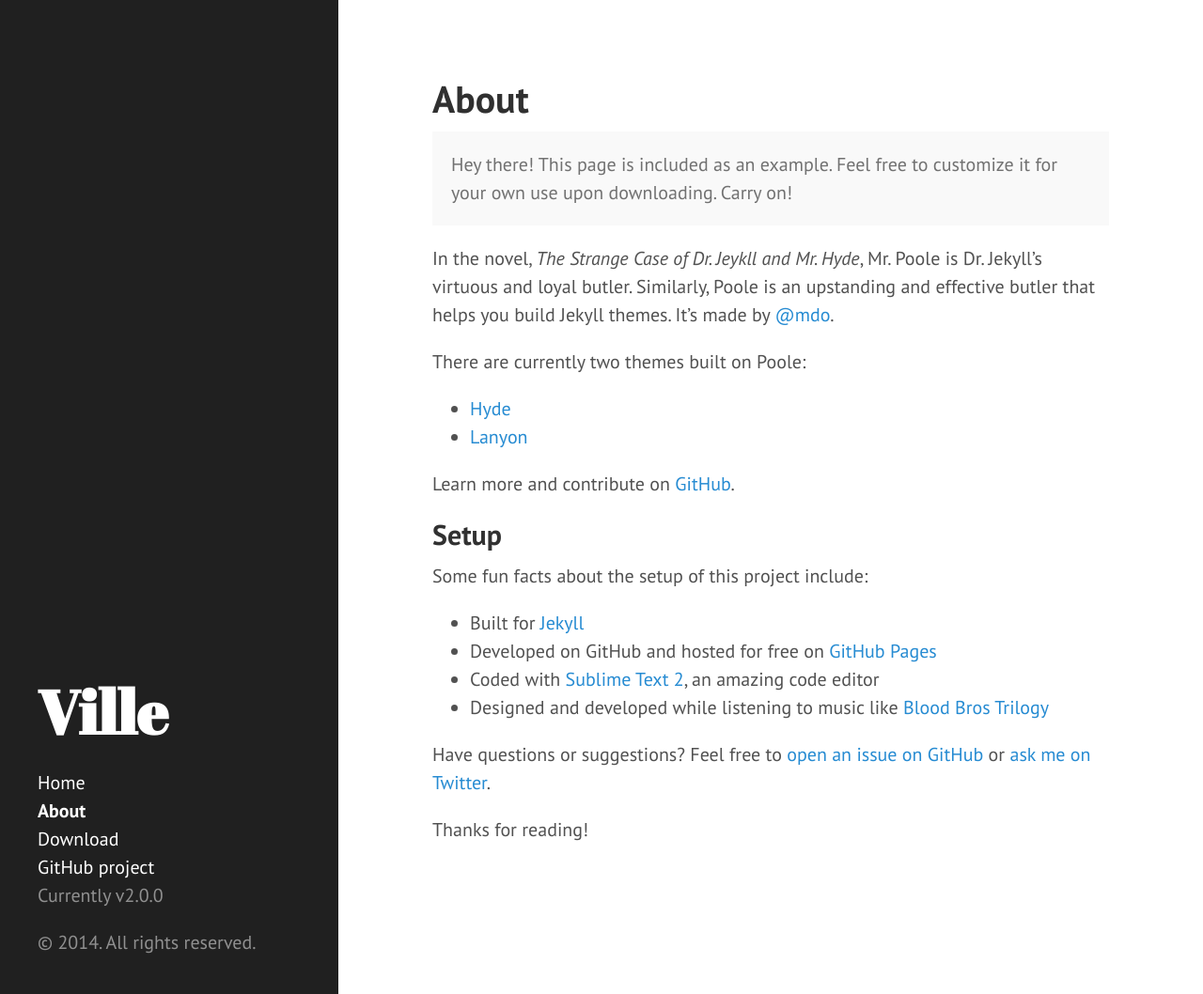
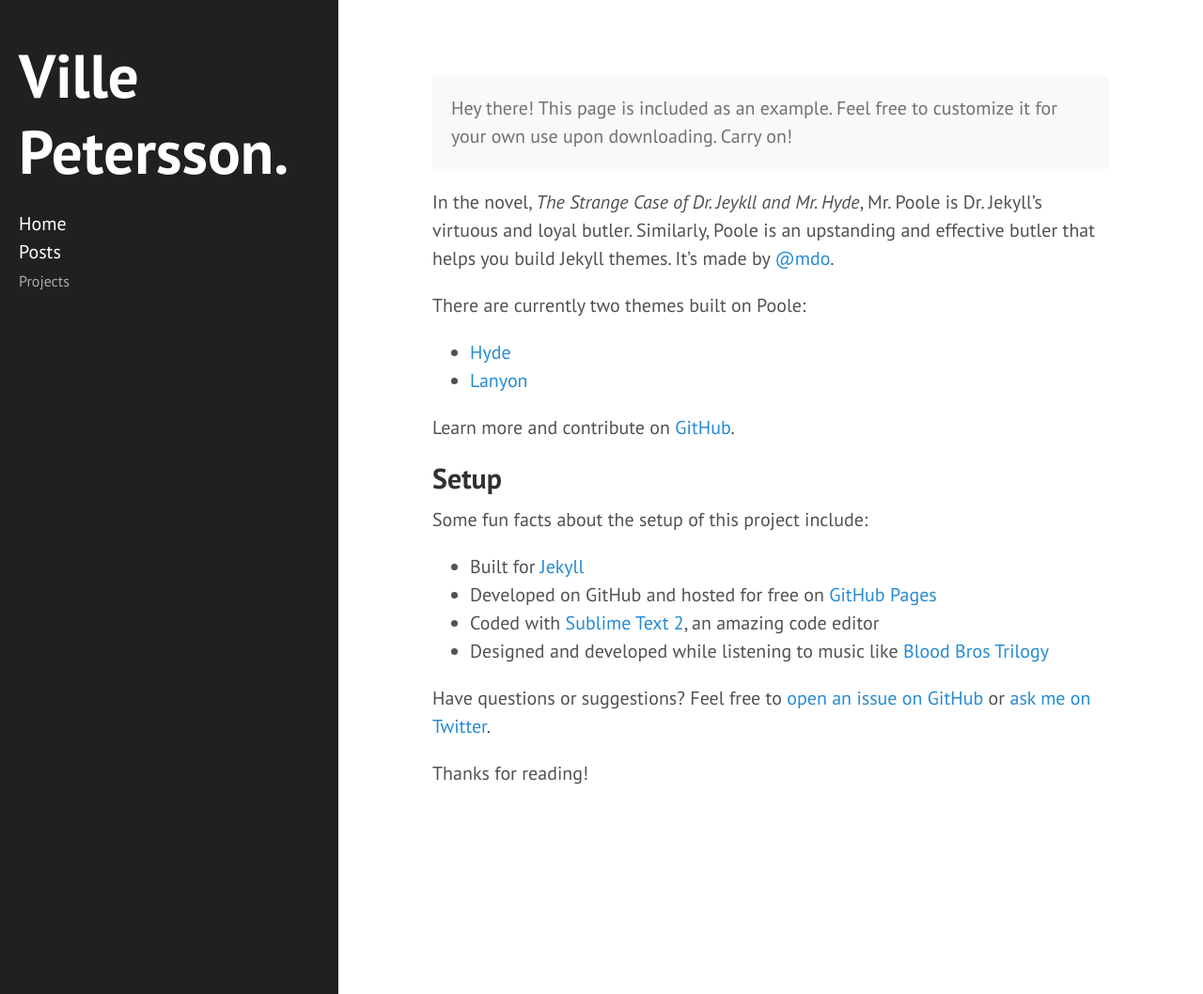
Before and after one commit to villepetersson/villepetersson.github.io, a Jekyll site: the page built from about.md, in a window 1280 px wide and 1058 px high. Shown: the whole window at 94% size. Built offline with Jekyll 4.4.1, drawn with Linux system fonts in a browser that asks for light colours; Markdown is read by kramdown in place of the engine named in the settings.

Commit message:
Some changes to the theme

```diff
--- a/_config.yml
+++ b/_config.yml
@@ -6,8 +6,8 @@
 permalink:        pretty
 
 # Setup
-title:            Ville
-tagline:          'Hugo Petersson'
+title:            'Ville Petersson.'
+tagline:          'Ville Petersson.'
 description:      ''
 url:              http://villep.se
 
@@ -16,6 +16,8 @@
   url:            http://villep.se
 
 paginate:         5
+paginate_path:    'posts/page:num'
+
 
 # Custom vars
 version:          2.0.0
--- a/_includes/sidebar.html
+++ b/_includes/sidebar.html
@@ -1,5 +1,5 @@
 <div class="sidebar">
-  <div class="container sidebar-sticky">
+  <div class="container sidebar">
     <div class="sidebar-about">
       <h1>{{ site.title }}</h1>
       <p class="lead">{{ site.description }}</p>
@@ -8,6 +8,12 @@
     <ul class="sidebar-nav">
       <li class="sidebar-nav-item{% if page.title == "Home" %} active{% endif %}">
         <a href="/">Home</a>
+      </li>
+      <li class="sidebar-nav-item{% if page.title == "Posts" %} active{% endif %}">
+        <a href="/posts/">Posts</a>
+      </li>
+      <li class="sidebar-nav-desc">
+        Projects
       </li>
 
       {% comment %}
@@ -26,11 +32,6 @@
         {% endif %}
       {% endfor %}
 
-      <li class="sidebar-nav-item"><a href="{{ site.github.repo }}/archive/v{{ site.version }}.zip">Download</a></li>
-      <li class="sidebar-nav-item"><a href="{{ site.github.repo }}">GitHub project</a></li>
-      <li class="sidebar-nav-item">Currently v{{ site.version }}</li>
     </ul>
-
-    <p>&copy; {{ site.time | date: '%Y' }}. All rights reserved.</p>
   </div>
 </div>
--- a/public/css/hyde.css
+++ b/public/css/hyde.css
@@ -79,7 +79,7 @@
 .sidebar-about h1 {
   color: #fff;
   margin-top: 0;
-  font-family: "Abril Fatface", serif;
+  /*font-family: "Abril Fatface", serif;*/
   font-size: 3.25rem;
 }
 
@@ -97,6 +97,12 @@
 }
 .sidebar-nav-item.active {
   font-weight: bold;
+}
+.sidebar-nav-desc {
+  display: block;
+  color: #aaa;
+  font-size: 0.80rem;
+  margin-top: 0.30em;
 }
 
 /* Sticky sidebar
```
Also changed, not shown: about.md (+1 -1 lines), index.html (+16 -29 lines).
